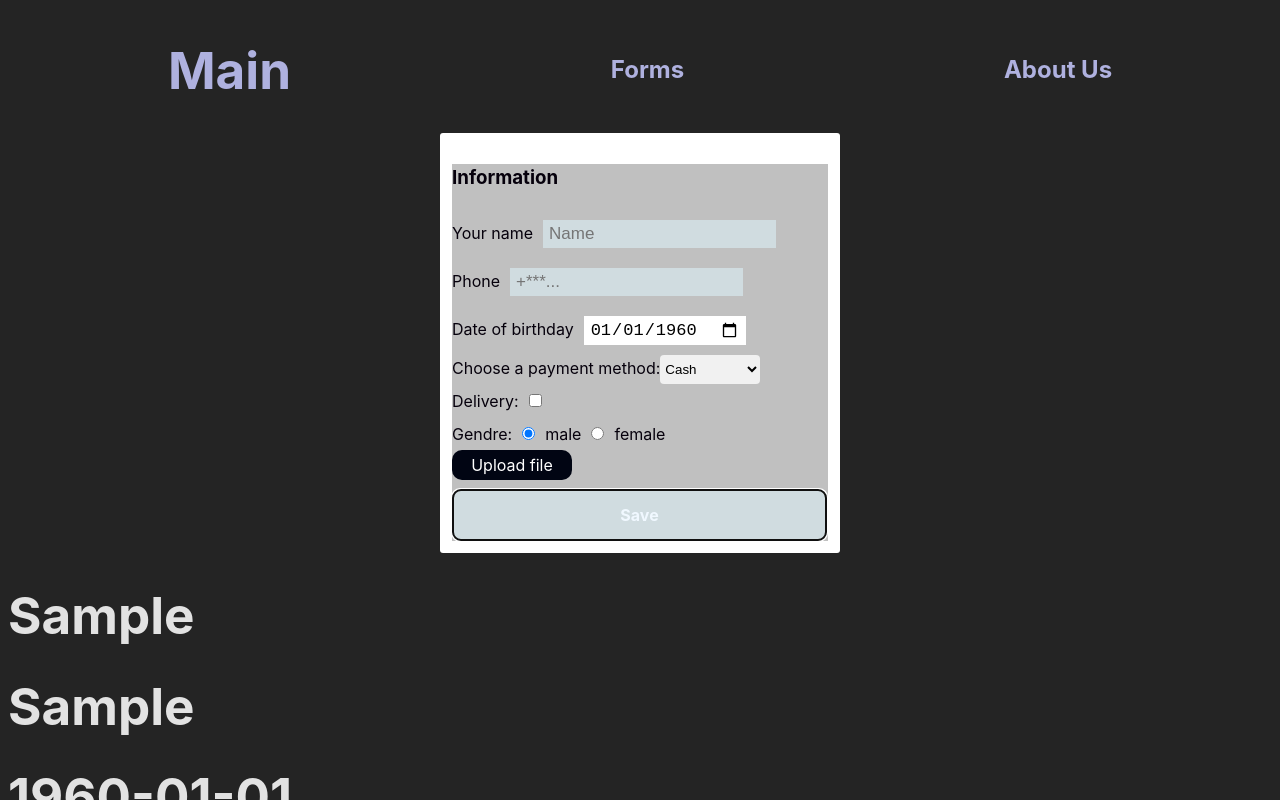
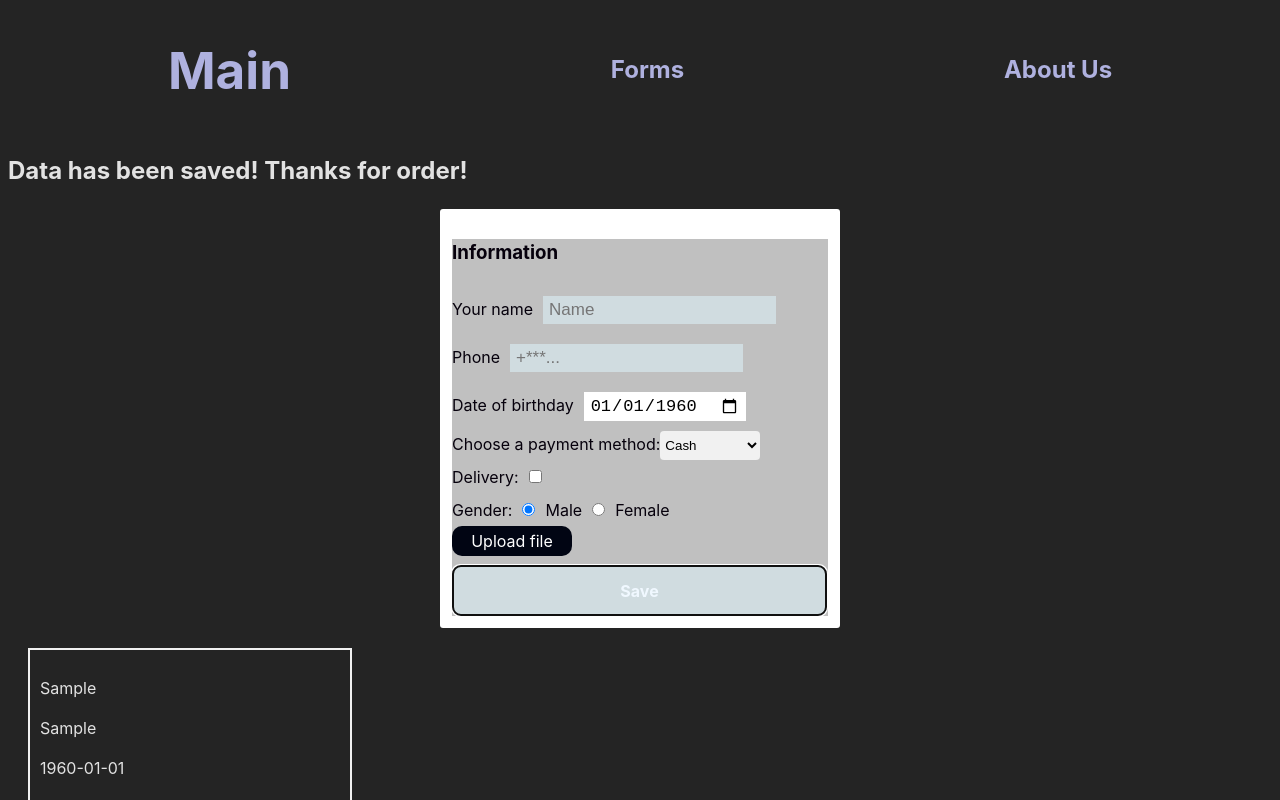
Before and after one commit to wlladislaw/rss-react, a React (Vite) app in the folder react_components/: page /forms in a window 1280 px wide. Both pictures are taken after typing "Sample", "Sample" into the empty fields and a click on the button "Save". Shown: the top 800 px of the page. Built offline with nearby package versions, Linux system fonts and the light colour scheme.

Commit message:
feat: add handle for inputs

```diff
--- a/react_components/src/components/Form/Form.scss
+++ b/react_components/src/components/Form/Form.scss
@@ -7,7 +7,7 @@
   border-radius: 3px;
 
   .form_info {
-    background-color:silver;
+    background-color: silver;
     color: rgb(6, 0, 12);
   }
 
@@ -33,7 +33,10 @@
   flex-wrap: wrap;
 
   .info_card-item {
-    width: 400px;
+    padding: 10px;
+    margin: 20px;
+    border: #f1f1f1 solid 2px;
+    width: 300px;
   }
 
 }
--- a/react_components/src/components/Form/Form.tsx
+++ b/react_components/src/components/Form/Form.tsx
@@ -1,38 +1,96 @@
-import React from 'react';
+import React, { Component, FormEvent, RefObject } from 'react';
 import './Form.scss';
 
-class Form extends React.Component<{}, {}> {
-  constructor(props) {
+interface FormState {
+  forms: Forms[];
+  isSubmited: boolean;
+}
+
+interface Forms {
+  name: string;
+  phone: string;
+  date: string;
+  select: string;
+  checkbox: boolean;
+  file: string;
+}
+
+class Form extends Component<object, FormState> {
+  private nameInput: RefObject<HTMLInputElement>;
+  private phoneInput: RefObject<HTMLInputElement>;
+  private dateInput: RefObject<HTMLInputElement>;
+  private selectInput: RefObject<HTMLSelectElement>;
+  private checkboxInput: RefObject<HTMLInputElement>;
+  private fileInput: RefObject<HTMLInputElement>;
+
+  constructor(props: object) {
     super(props);
+
     this.handleSubmit = this.handleSubmit.bind(this);
-    this.nameInput = React.createRef();
-    this.phoneInput = React.createRef();
-    this.dateInput = React.createRef();
+    // this.formElement = React.createRef<HTMLFormElement>();
+    this.nameInput = React.createRef<HTMLInputElement>();
+    this.phoneInput = React.createRef<HTMLInputElement>();
+    this.dateInput = React.createRef<HTMLInputElement>();
+    this.selectInput = React.createRef<HTMLSelectElement>();
+    this.checkboxInput = React.createRef<HTMLInputElement>();
+    // this.dateInput = React.createRef<HTMLInputElement>();
+    this.fileInput = React.createRef<HTMLInputElement>();
 
     this.state = {
       forms: [],
+      isSubmited: false,
     };
   }
 
-  handleSubmit(event) {
+  handleSubmit(event: FormEvent<HTMLFormElement>): void {
     event.preventDefault();
 
-    const newForm = {
-      name: this.nameInput.current.value,
-      phone: this.phoneInput.current.value,
-      date: this.dateInput.current.value,
+    const newForm: Forms = {
+      name: this.nameInput.current!.value,
+      phone: this.phoneInput.current!.value,
+      date: this.dateInput.current!.value,
+      select: this.selectInput.current!.value,
+      checkbox: this.checkboxInput.current!.checked,
+      // this.dateInput = React.createRef<HTMLInputElement>();
+      file: this.fileInput.current!.value,
     };
+
     this.setState((prevState) => ({
       forms: [...prevState.forms, newForm],
+      isSubmited: true,
     }));
-    this.nameInput.current.value = '';
-    this.phoneInput.current.value = '';
-    this.dateInput.current.value = '';
+
+    // this.nameInput.current!.value = '';
+    // this.phoneInput.current!.value = '';
+    // this.dateInput.current!.value = '';
+    // this.selectInput.current!.value = '';
+    // this.phoneInput = React.createRef<HTMLInputElement>();
+    // this.dateInput = React.createRef<HTMLInputElement>();
+    // this.nameInput = React.createRef<HTMLInputElement>();
+
+    event.currentTarget.reset();
+
+    setTimeout(() => {
+      this.setState({
+        isSubmited: false,
+      });
+    }, 3500);
   }
+
+  // componentDidUpdate(prevProps, prevState) {
+  //   if (prevState.forms !== this.state.forms) {
+  //     alert('Thanks for order!');
+  //   }
+  // }
 
   render() {
     return (
-      <React.Fragment>
+      <>
+        {this.state.isSubmited && (
+          <div className="confirmation_message">
+            <h2>Data has been saved! Thanks for order!</h2>
+          </div>
+        )}
         <form onSubmit={this.handleSubmit}>
           <div className="form_container">
             <div className="form_info">
@@ -58,22 +116,14 @@ class Form extends React.Component<{}, {}> {
                 placeholder="+***..."
                 required
               />
-              {/*
-              <input
-                id="email"
-                ref={(inp) => (this._emailInput = inp)}
-                name="email"
-                type="email"
-                placeholder="email@gmail.com"
-              /> */}
               <br />
               <label>
                 Date of birthday
-                <input type="date" ref={this.dateInput} value="1960-01-01" />
+                <input type="date" ref={this.dateInput} defaultValue="1960-01-01" />
               </label>
               <br />
               <label htmlFor="payment">Choose a payment method:</label>
-              <select name="payment">
+              <select ref={this.selectInput} name="payment">
                 <option value="cash">Cash</option>
                 <option value="online">Online</option>
                 <option value="crypto">Crypto</option>
@@ -81,23 +131,19 @@ class Form extends React.Component<{}, {}> {
               <br />
               <label>
                 Delivery:
-                <input type="checkbox" />
+                <input type="checkbox" ref={this.checkboxInput} />
               </label>
 
               <div className="switch_field">
-                <span>Gendre:</span>
+                <span>Gender:</span>
                 <input type="radio" name="switch-one" value="male" checked />
-                <label htmlFor="radio-one">male</label>
+                <label htmlFor="radio-one">Male</label>
                 <input type="radio" name="switch-one" value="female" />
-                <label htmlFor="radio-two">female</label>
+                <label htmlFor="radio-two">Female</label>
               </div>
-              {/* <label className="file_upload">
-                <span>Upload files</span>
-                <input type="file" name="file" />
-              </label> */}
               <div id="file_upload-container">
                 <label>
-                  <input type="file" name="file" id="uploade_file" />
+                  <input type="file" name="file" ref={this.fileInput} id="upload_file" />
                   <span>Upload file</span>
                 </label>
               </div>
@@ -107,15 +153,18 @@ class Form extends React.Component<{}, {}> {
           </div>
         </form>
         <div className="info_cards">
-          {this.state.forms.map((el) => (
-            <div className="info_card-item" key={el.phone}>
-              <h1>{el.name}</h1>
-              <h1>{el.phone}</h1>
-              <h1>{el.date}</h1>
+          {this.state.forms.map((el, index) => (
+            <div className="info_card-item" key={index}>
+              <p>{el.name}</p>
+              <p>{el.phone}</p>
+              <p>{el.date}</p>
+              <p>{el.select}</p>
+              <p>{el.checkbox ? 'need delevery' : 'without delivery'}</p>
+              <p>{el.file}</p>
             </div>
           ))}
         </div>
-      </React.Fragment>
+      </>
     );
   }
 }
```
